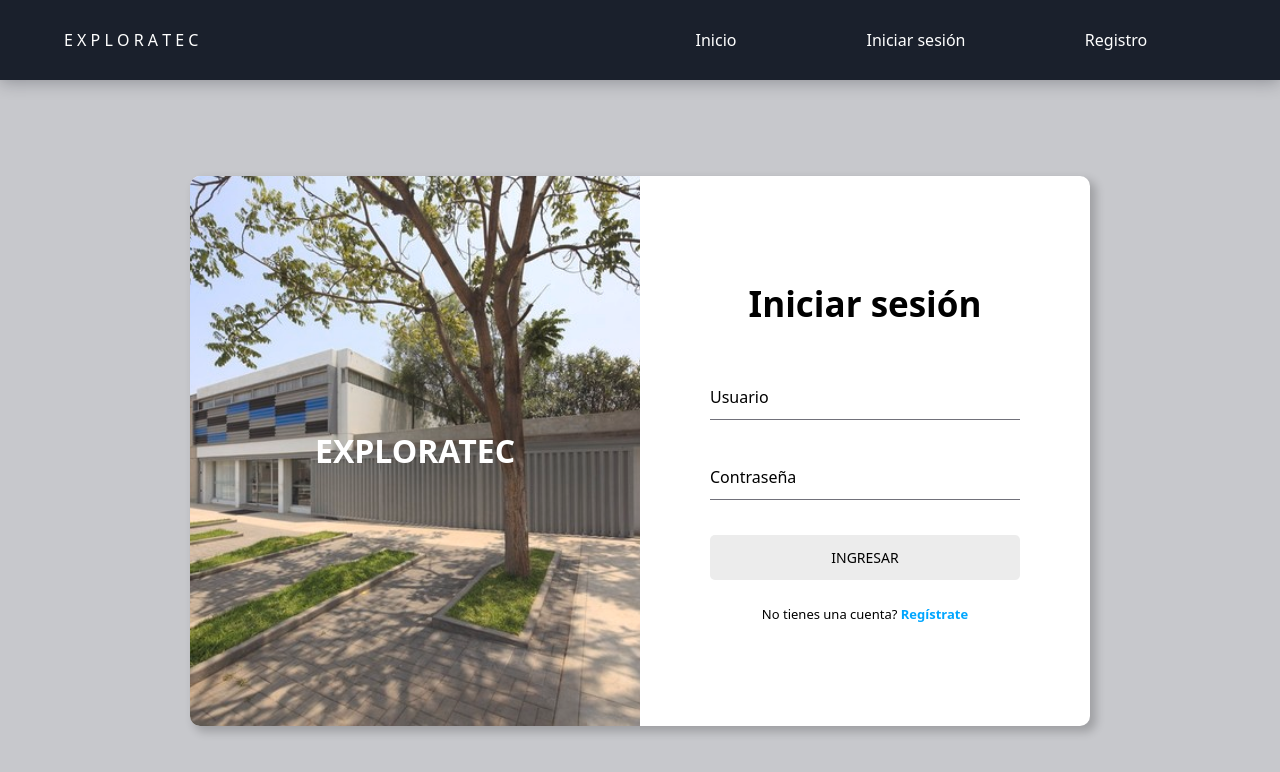
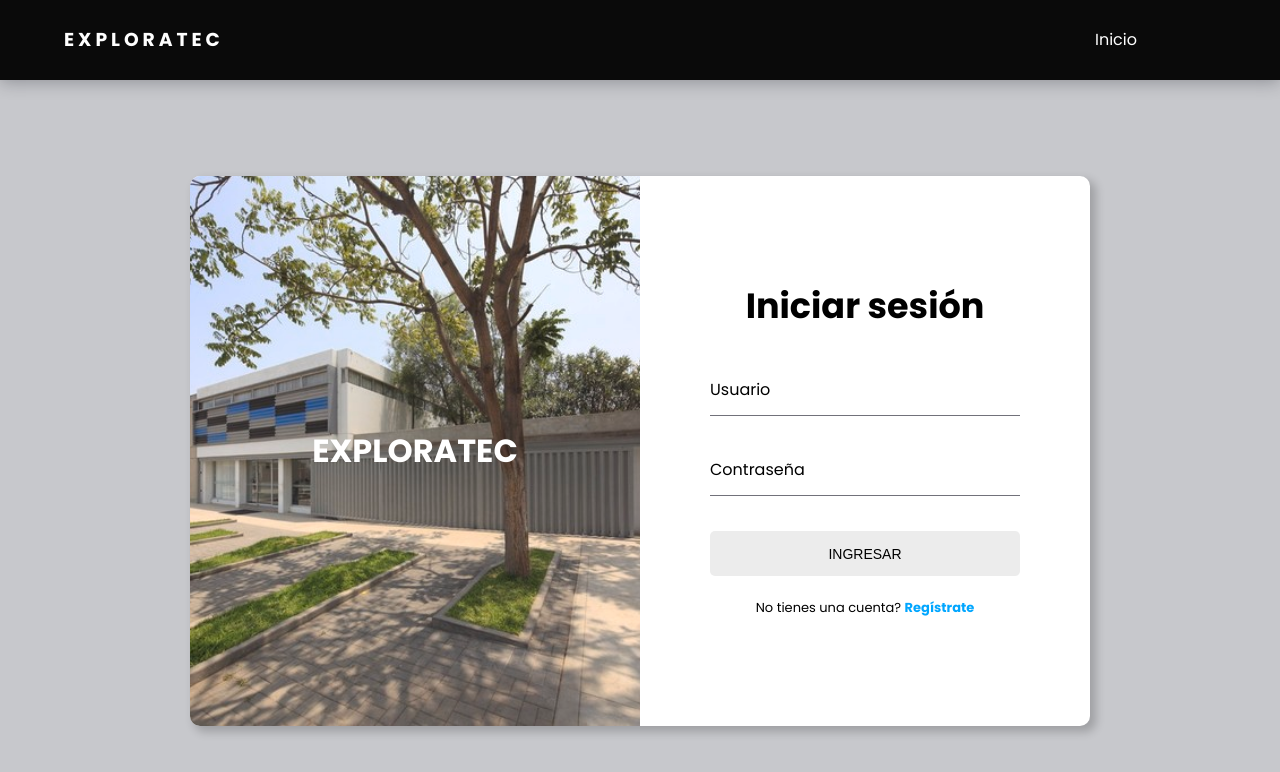
Before and after one commit to BenjaminVeli/ExploraTec, a React (Vite) app in the folder frontend/: page /login in a window 1280 px wide. Shown: the top 772 px of the page. Built offline with nearby package versions, Linux system fonts and the light colour scheme.

Commit message:
Pequeños cambios

```diff
--- a/frontend/src/components/Header.jsx
+++ b/frontend/src/components/Header.jsx
@@ -1,37 +1,47 @@
-import { Link } from "react-router-dom";
+import { useState } from 'react';
+import { Link } from 'react-router-dom';
+import menuIcon from '../assets/menu.svg';
 
-import "../styles/header.css";
-import menuIcon from "../assets/menu.svg";
+function MenuItem({ title, link, children }) {
+  const [isActive, setIsActive] = useState(false);
+
+  const handleClick = () => {
+    setIsActive(!isActive);
+  };
+
+  return (
+    <li className={`menu__item`} onClick={handleClick}>
+      <Link to={link} className="menu__link">
+        {title}
+      </Link>
+      <ul className="menu__nesting" style={{ height: isActive ? 'auto' : 0 }}>
+        {children}
+      </ul>
+    </li>
+  );
+}
+
 
 function Header() {
+    const [isMenuOpen, setIsMenuOpen] = useState(false);
+
+    const toggleMenu = () => {
+      setIsMenuOpen(!isMenuOpen);
+    };
+
     return (
       <header>
         <nav className="menu">
           <section className="menu__container">
             <h1 className="menu__logo">E X P L O R A T E C</h1>
-
-                    <ul className="menu__links">
-                        <li className="menu__item">
-                            <a href="*" className="menu__link">Inicio</a>
-                        </li>
-
-                        <li className="menu__item">
-                            <Link to="/login" className="menu__link">Iniciar sesión</Link>
-                        </li>
-
-                        <li className="menu__item">
-                            <Link to="/register" className="menu__link">Registro</Link>
-                        </li>
-
+            <ul className={`menu__links ${isMenuOpen ? 'menu__links--show' : ''}`}>
+            <MenuItem title="Inicio" link="/" />
             </ul>
-
-                    <div className="menu__hamburguer">
+            <div className="menu__hamburguer" onClick={toggleMenu}>
                 <img src={menuIcon} alt="menu" className="menu__icon" />
             </div>
           </section>
         </nav>
-
-            <script src="header.js"></script>
       </header>
     );
   }
--- a/frontend/src/styles/header.css
+++ b/frontend/src/styles/header.css
@@ -11,7 +11,7 @@ body {
 }
 
 .menu {
-    background-color: #1A202C;
+    background-color: #0a0a0a;
     color: #fff;
     height: 80px;
     box-shadow: 0 2px 16px hsla(220, 32%, 8%, .3);
@@ -28,7 +28,7 @@ body {
 }
 
 .menu__links {
-    height: 100%;
+    height: 75px;
     transition: transform .5s;
     display: flex;
 }
@@ -83,7 +83,7 @@ body {
 }
 
 .menu__link:hover {
-    color: hsl(220, 76%, 69%);
+    color: #1E56A0;
 }
 
 .menu__hamburguer {
@@ -97,8 +97,11 @@ body {
 
 .menu__icon {
     display: block;
-    width: 28px;
+    width: 30px;
+    border: 0px;
 }
+
+
 
 @media (max-width:800px) {
     .menu {
@@ -110,6 +113,7 @@ body {
     .menu__item {
         --clip: 0;
         overflow: hidden;
+        border: 2px solid #0033da;
     }
     .menu__item--active {
         --transform: rotate(0);
@@ -119,12 +123,12 @@ body {
     }
     .menu__links {
         position: fixed;
-        max-width: 400px;
+        max-width: 100%;
         width: 100%;
         top: 70px;
         bottom: 0;
         right: 0;
-        background-color: #000;
+        background-color: #444444;
         overflow-y: auto;
         display: grid;
         grid-auto-rows: max-content;
@@ -135,11 +139,10 @@ body {
         width: 100%;
     }
     .menu__link {
-        padding: 25px 0;
-        padding-left: 30px;
+        padding: 23px 0;
         height: auto;
         width: 100%;
-        justify-content: initial;
+        justify-content: center;
     }
     .menu__arrow {
         margin-left: auto;
--- a/frontend/src/styles/inicio.css
+++ b/frontend/src/styles/inicio.css
@@ -43,13 +43,14 @@
 }
 
 .btn-begin {
-    background-color: #4e57d4;
+    background-color: #2f3ad4;
     border-color: #3037a1;
     color: white;
+    text-decoration: none;
 }
 
 .btn-begin:hover {
-    background-color: #3037a1;
+    background-color: rgb(45, 52, 145);
     border-color: #3037a1;
     color: white;
     transition: 0.8s;
```
Also changed, not shown: frontend/src/styles/CreateForm.css. Lines whose indentation alone changed are shown as unchanged.
